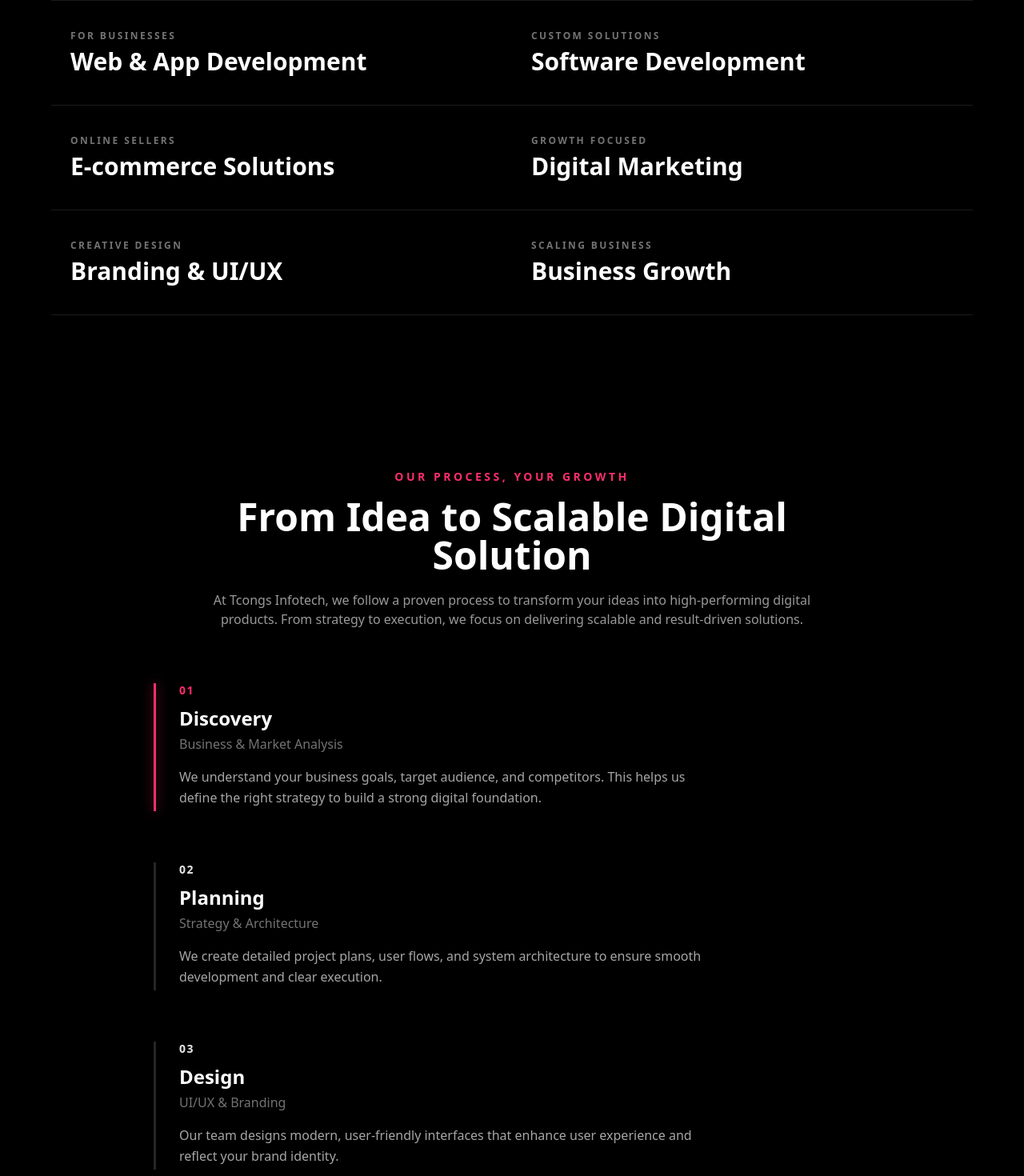
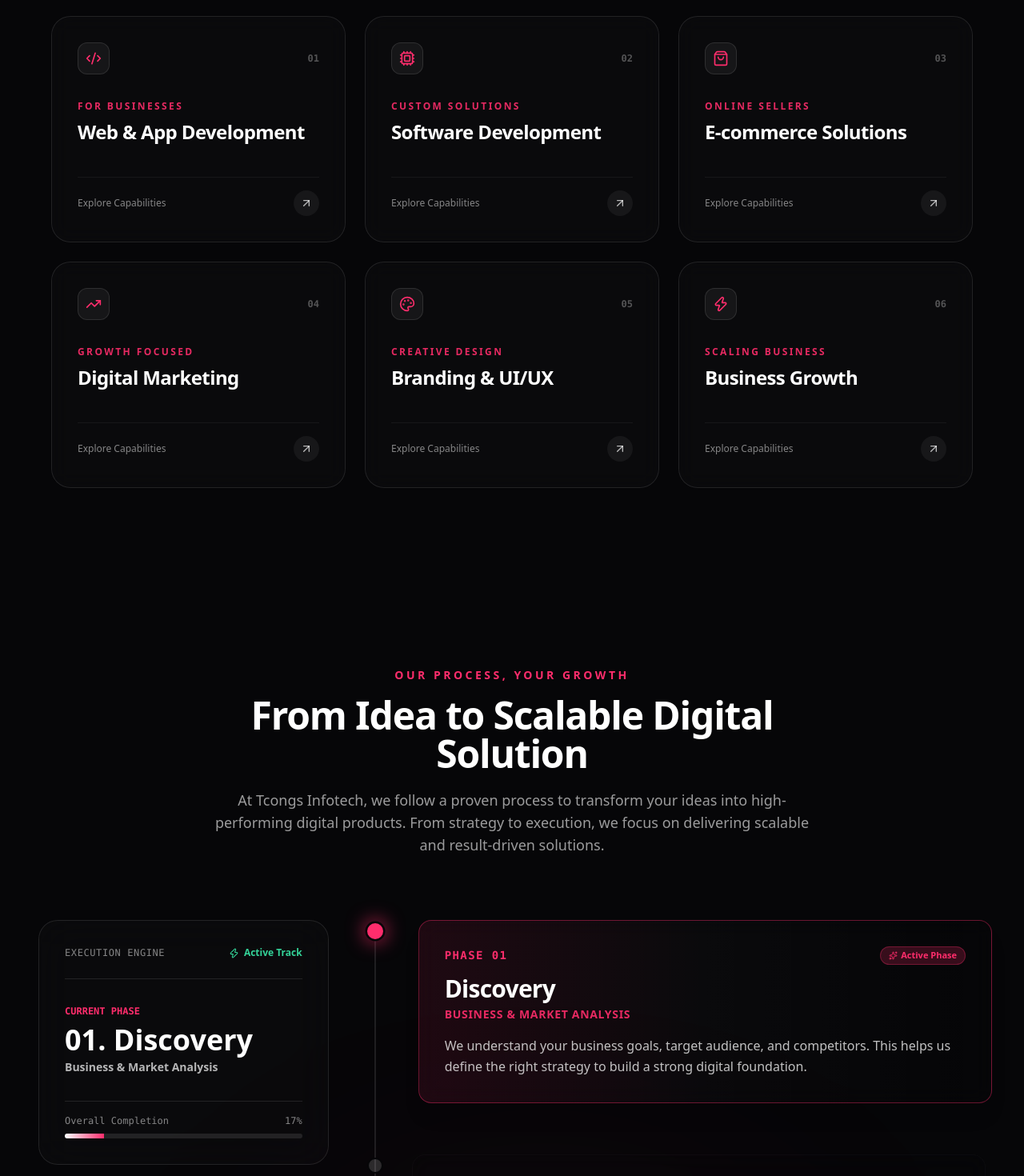
Before and after one commit to learning-processs/tcongsinfotech, a React (Vite) app in the folder client/: page / in a window 1280 px wide. Shown: the part 1220-2690 px from the top of the page at 80% size. Built offline with nearby package versions, Linux system fonts and the light colour scheme.

Commit message:
update ProcessSection and ServicesIntro UI components

```diff
--- a/client/src/components/ProcessSection.jsx
+++ b/client/src/components/ProcessSection.jsx
@@ -1,5 +1,6 @@
 import { useEffect, useRef, useState } from "react";
-import { motion } from "framer-motion";
+import { motion, AnimatePresence } from "framer-motion";
+import { Sparkles, ArrowRight, CheckCircle2, ShieldCheck, Zap } from "lucide-react";
 
 const GROUPS = [
   {
@@ -56,39 +57,60 @@ const ALL_STEPS = GROUPS.flatMap((g) => g.steps);
 
 function StepItem({ step, isActive, stepRef }) {
   return (
-    <div ref={stepRef} className="relative pl-8">
+    <div ref={stepRef} className="relative pl-10 sm:pl-14">
+      {/* Dynamic Animated Node Point */}
+      <div className="absolute left-0 top-1 flex items-center justify-center">
         <motion.div
           animate={{
+            scale: isActive ? 1.25 : 1,
             backgroundColor: isActive ? "#FF2D6C" : "rgba(255,255,255,0.15)",
-          boxShadow: isActive
-            ? "0 0 16px rgba(255,45,108,0.6)"
-            : "none",
+            boxShadow: isActive ? "0 0 20px rgba(255,45,108,0.8)" : "none",
+          }}
+          transition={{ duration: 0.3 }}
+          className="h-5 w-5 rounded-full border-2 border-[#060608] z-10"
+        />
+      </div>
+
+      {/* Dynamic Card Area */}
+      <motion.div
+        animate={{
+          opacity: isActive ? 1 : 0.45,
+          x: isActive ? 8 : 0,
         }}
         transition={{ duration: 0.4 }}
-        className="absolute left-0 top-1 h-full w-[3px]"
-      />
+        className={`rounded-2xl border p-6 sm:p-8 backdrop-blur-md transition-colors ${
+          isActive
+            ? "border-[#FF2D6C]/40 bg-gradient-to-r from-[#FF2D6C]/10 via-white/[0.02] to-transparent shadow-xl"
+            : "border-white/5 bg-white/[0.01]"
+        }`}
+      >
+        <div className="flex items-center justify-between">
+          <span className={`font-mono text-sm font-bold tracking-widest ${isActive ? "text-[#FF2D6C]" : "text-white/60"}`}>
+            PHASE {step.num}
+          </span>
+          {isActive && (
+            <motion.span
+              initial={{ opacity: 0, scale: 0.8 }}
+              animate={{ opacity: 1, scale: 1 }}
+              className="inline-flex items-center gap-1 rounded-full bg-[#FF2D6C]/20 px-2.5 py-0.5 text-[11px] font-semibold text-[#FF2D6C] border border-[#FF2D6C]/30"
+            >
+              <Sparkles size={11} /> Active Phase
+            </motion.span>
+          )}
+        </div>
 
-      <motion.span
-        animate={{
-          color: isActive ? "#FF2D6C" : "rgba(255,255,255,0.9)",
-        }}
-        transition={{ duration: 0.4 }}
-        className="text-sm font-bold tracking-widest"
-      >
-        {step.num}
-      </motion.span>
-
-      <h3 className="mt-2 text-2xl font-extrabold text-white">
+        <h3 className="mt-3 text-2xl sm:text-3xl font-extrabold text-white tracking-tight">
           {step.title}
         </h3>
 
-      <p className="mt-1 text-base text-white/45">
+        <p className="mt-1 text-sm font-semibold uppercase tracking-wider text-[#FF2D6C]/90">
           {step.subtitle}
         </p>
 
-      <p className="mt-4 max-w-2xl text-base leading-relaxed text-white/65">
+        <p className="mt-4 max-w-2xl text-base leading-relaxed text-white/75">
           {step.desc}
         </p>
+      </motion.div>
     </div>
   );
 }
@@ -108,7 +130,7 @@ export default function ProcessSection() {
         });
       },
       {
-        rootMargin: "-40% 0px -40% 0px",
+        rootMargin: "-35% 0px -35% 0px",
         threshold: 0,
       }
     );
@@ -120,9 +142,16 @@ export default function ProcessSection() {
     return () => observer.disconnect();
   }, []);
 
+  const activeData = ALL_STEPS[activeStep] || ALL_STEPS[0];
+
   return (
-    <section className="relative bg-black px-5 sm:px-8 lg:px-12 py-16 sm:py-24">
-      {/* Heading */}
+    <section className="relative overflow-hidden bg-[#060608] px-5 sm:px-8 lg:px-12 py-20 sm:py-28 text-white">
+      {/* Background Ambient Glow */}
+      <div className="pointer-events-none absolute inset-0">
+        <div className="absolute top-1/2 left-1/3 h-[500px] w-[500px] -translate-y-1/2 rounded-full bg-[#FF2D6C]/10 blur-[160px]" />
+      </div>
+
+      {/* Header */}
       <div className="mx-auto max-w-3xl text-center">
         <motion.p
           initial={{ opacity: 0, y: 12 }}
@@ -139,7 +168,7 @@ export default function ProcessSection() {
           whileInView={{ opacity: 1, y: 0 }}
           viewport={{ once: true }}
           transition={{ duration: 0.6, delay: 0.1 }}
-          className="mt-4 text-3xl sm:text-5xl font-extrabold leading-tight text-white"
+          className="mt-4 text-3xl sm:text-5xl font-extrabold leading-tight text-white tracking-tight"
         >
           From Idea to Scalable Digital Solution
         </motion.h2>
@@ -149,7 +178,7 @@ export default function ProcessSection() {
           whileInView={{ opacity: 1, y: 0 }}
           viewport={{ once: true }}
           transition={{ duration: 0.6, delay: 0.2 }}
-          className="mt-5 text-sm sm:text-base text-white/60"
+          className="mt-5 text-base sm:text-lg text-white/60 leading-relaxed"
         >
           At Tcongs Infotech, we follow a proven process to transform your
           ideas into high-performing digital products. From strategy to
@@ -158,11 +187,68 @@ export default function ProcessSection() {
         </motion.p>
       </div>
 
-      {/* Steps */}
-      <div className="mx-auto mt-16 max-w-4xl">
-        <div className="flex flex-col gap-16">
+      {/* Main Section Content Grid */}
+      <div className="mx-auto mt-20 max-w-7xl grid lg:grid-cols-12 gap-12 items-start">
+
+        {/* Left Sticky Progress Summary HUD (Desktop) */}
+        <div className="hidden lg:block lg:col-span-4 sticky top-28 rounded-3xl border border-white/10 bg-white/[0.02] p-8 backdrop-blur-xl">
+          <div className="flex items-center justify-between pb-6 border-b border-white/10">
+            <span className="text-xs font-mono uppercase tracking-wider text-white/50">Execution Engine</span>
+            <span className="flex items-center gap-1.5 text-xs font-semibold text-emerald-400">
+              <Zap size={13} /> Active Track
+            </span>
+          </div>
+
+          <div className="my-8">
+            <p className="text-xs text-[#FF2D6C] font-mono font-bold">CURRENT PHASE</p>
+            <AnimatePresence mode="wait">
+              <motion.div
+                key={activeData.num}
+                initial={{ opacity: 0, y: 10 }}
+                animate={{ opacity: 1, y: 0 }}
+                exit={{ opacity: 0, y: -10 }}
+                transition={{ duration: 0.25 }}
+              >
+                <h4 className="text-4xl font-black text-white mt-2">{activeData.num}. {activeData.title}</h4>
+                <p className="text-sm font-semibold text-white/70 mt-1">{activeData.subtitle}</p>
+              </motion.div>
+            </AnimatePresence>
+          </div>
+
+          {/* Dynamic Step Progress Meter */}
+          <div className="space-y-2 pt-4 border-t border-white/10">
+            <div className="flex justify-between text-xs font-mono text-white/50">
+              <span>Overall Completion</span>
+              <span>{Math.round(((activeStep + 1) / ALL_STEPS.length) * 100)}%</span>
+            </div>
+            <div className="h-1.5 w-full overflow-hidden rounded-full bg-white/10">
+              <motion.div
+                animate={{ width: `${((activeStep + 1) / ALL_STEPS.length) * 100}%` }}
+                transition={{ duration: 0.4 }}
+                className="h-full bg-gradient-to-r from-white to-[#FF2D6C]"
+              />
+            </div>
+          </div>
+        </div>
+
+        {/* Right Scrolling Dynamic Timeline */}
+        <div className="lg:col-span-8 relative">
+
+          {/* Continuous Vertical Timeline Track Line */}
+          <div className="absolute left-[9px] top-4 bottom-8 w-[2px] bg-white/10" />
+
+          {/* Active Dynamic Progress Filler Bar */}
+          <motion.div
+            animate={{
+              height: `${(activeStep / (ALL_STEPS.length - 1)) * 90}%`,
+            }}
+            transition={{ duration: 0.4 }}
+            className="absolute left-[9px] top-4 w-[2px] bg-gradient-to-b from-white via-[#FF2D6C] to-[#FF2D6C]"
+          />
+
+          <div className="flex flex-col gap-12 sm:gap-16">
             {GROUPS.map((group, groupIndex) => (
-            <div key={groupIndex} className="flex flex-col gap-16">
+              <div key={groupIndex} className="flex flex-col gap-12 sm:gap-16">
                 {group.steps.map((step, stepIndex) => {
                   const flatIndex = groupIndex * 2 + stepIndex;
 
@@ -182,6 +268,9 @@ export default function ProcessSection() {
               </div>
             ))}
           </div>
+
+        </div>
+
       </div>
     </section>
   );
--- a/client/src/components/ServicesIntro.jsx
+++ b/client/src/components/ServicesIntro.jsx
@@ -1,18 +1,31 @@
 import { motion } from "framer-motion";
-import { ArrowUpRight } from "lucide-react";
+import {
+  ArrowUpRight,
+  Code2,
+  Cpu,
+  ShoppingBag,
+  TrendingUp,
+  Palette,
+  Zap
+} from "lucide-react";
 
 const SERVICES = [
-  { label: "FOR BUSINESSES", title: "Web & App Development" },
-  { label: "CUSTOM SOLUTIONS", title: "Software Development" },
-  { label: "ONLINE SELLERS", title: "E-commerce Solutions" },
-  { label: "GROWTH FOCUSED", title: "Digital Marketing" },
-  { label: "CREATIVE DESIGN", title: "Branding & UI/UX" },
-  { label: "SCALING BUSINESS", title: "Business Growth" },
+  { label: "FOR BUSINESSES", title: "Web & App Development", icon: Code2 },
+  { label: "CUSTOM SOLUTIONS", title: "Software Development", icon: Cpu },
+  { label: "ONLINE SELLERS", title: "E-commerce Solutions", icon: ShoppingBag },
+  { label: "GROWTH FOCUSED", title: "Digital Marketing", icon: TrendingUp },
+  { label: "CREATIVE DESIGN", title: "Branding & UI/UX", icon: Palette },
+  { label: "SCALING BUSINESS", title: "Business Growth", icon: Zap },
 ];
 
 export default function ServicesIntro() {
   return (
-    <section className="relative bg-black px-5 sm:px-8 lg:px-12 py-16 sm:py-24">
+    <section className="relative overflow-hidden bg-[#060608] px-5 sm:px-8 lg:px-12 py-20 sm:py-28 text-white">
+      {/* Background Ambient Glow */}
+      <div className="pointer-events-none absolute inset-0">
+        <div className="absolute top-1/2 left-1/2 -z-10 h-[500px] w-[500px] -translate-x-1/2 -translate-y-1/2 rounded-full bg-[#FF2D6C]/10 blur-[160px]" />
+      </div>
+
       {/* Heading */}
       <div className="mx-auto max-w-3xl text-center">
         <motion.p
@@ -30,7 +43,7 @@ export default function ServicesIntro() {
           whileInView={{ opacity: 1, y: 0 }}
           viewport={{ once: true, amount: 0.4 }}
           transition={{ duration: 0.6, delay: 0.1 }}
-          className="mt-4 text-3xl sm:text-5xl font-extrabold leading-tight text-white"
+          className="mt-4 text-3xl sm:text-5xl font-extrabold leading-tight tracking-tight text-white"
         >
           Digital Solutions & Development Services
         </motion.h2>
@@ -40,62 +53,79 @@ export default function ServicesIntro() {
           whileInView={{ opacity: 1, y: 0 }}
           viewport={{ once: true, amount: 0.4 }}
           transition={{ duration: 0.6, delay: 0.2 }}
-          className="mt-4 text-sm sm:text-base text-white/60"
+          className="mt-4 text-base sm:text-lg text-white/60"
         >
           Scalable solutions for modern businesses
         </motion.p>
       </div>
 
-      {/* Service list grid */}
+      {/* Modern Interactive Bento Grid */}
       <div className="mx-auto mt-14 sm:mt-16 max-w-6xl">
-        <div className="grid grid-cols-1 sm:grid-cols-2">
-          {SERVICES.map((service, i) => (
+        <div className="grid grid-cols-1 md:grid-cols-2 lg:grid-cols-3 gap-6">
+          {SERVICES.map((service, i) => {
+            const Icon = service.icon;
+            const indexFormatted = String(i + 1).padStart(2, "0");
+
+            return (
               <motion.div
                 key={service.title}
                 initial={{ opacity: 0, y: 24 }}
                 whileInView={{ opacity: 1, y: 0 }}
-              viewport={{ once: true, amount: 0.3 }}
-              transition={{ duration: 0.5, delay: (i % 2) * 0.1 + Math.floor(i / 2) * 0.08 }}
+                viewport={{ once: true, amount: 0.2 }}
+                transition={{
+                  duration: 0.5,
+                  delay: (i % 3) * 0.1,
+                }}
                 whileHover="hover"
-              className="group relative cursor-pointer border-t border-white/10 py-7 sm:py-9 px-1 sm:px-6 last:border-b sm:[&:nth-last-child(2)]:border-b"
+                className="group relative cursor-pointer overflow-hidden rounded-3xl border border-white/10 bg-white/[0.02] p-7 sm:p-8 backdrop-blur-md transition-all duration-300 hover:border-[#FF2D6C]/40 hover:bg-gradient-to-b hover:from-[#FF2D6C]/10 hover:to-transparent hover:shadow-2xl hover:shadow-[#FF2D6C]/10 flex flex-col justify-between"
               >
-              {/* Hover background sweep */}
+                {/* Background Glow Orb on Hover */}
                 <motion.div
                   variants={{
-                  hover: { opacity: 1 },
+                    hover: { opacity: 1, scale: 1 },
                   }}
-                initial={{ opacity: 0 }}
+                  initial={{ opacity: 0, scale: 0.8 }}
                   transition={{ duration: 0.3 }}
-                className="pointer-events-none absolute inset-0 bg-gradient-to-r from-[#FF2D6C]/10 via-transparent to-transparent"
+                  className="pointer-events-none absolute -top-12 -right-12 h-32 w-32 rounded-full bg-[#FF2D6C]/20 blur-2xl"
                 />
 
-              <div className="relative z-10 flex items-center justify-between gap-4">
+                {/* Top Header Row */}
                 <div>
-                  <p className="text-[11px] sm:text-xs font-semibold tracking-[0.2em] text-white/45">
+                  <div className="flex items-center justify-between">
+                    <div className="flex h-10 w-10 items-center justify-center rounded-xl bg-white/5 border border-white/10 text-[#FF2D6C] transition-colors group-hover:bg-[#FF2D6C] group-hover:text-white">
+                      <Icon size={20} />
+                    </div>
+                    <span className="font-mono text-xs font-bold text-white/30 group-hover:text-[#FF2D6C] transition-colors">
+                      {indexFormatted}
+                    </span>
+                  </div>
+
+                  {/* Service Metadata */}
+                  <p className="mt-8 text-[11px] sm:text-xs font-semibold tracking-[0.2em] text-[#FF2D6C]/90 uppercase">
                     {service.label}
                   </p>
-                  <motion.h3
-                    variants={{ hover: { x: 8 } }}
-                    transition={{ duration: 0.3, ease: "easeOut" }}
-                    className="mt-1.5 text-xl sm:text-3xl font-extrabold text-white"
-                  >
+
+                  <h3 className="mt-2 text-2xl font-bold text-white tracking-tight group-hover:text-white transition-colors">
                     {service.title}
-                  </motion.h3>
+                  </h3>
                 </div>
 
-                <motion.span
+                {/* Bottom Interactive Arrow Bar */}
+                <div className="mt-10 pt-4 border-t border-white/5 flex items-center justify-between text-xs font-medium text-white/50 group-hover:text-white transition-colors">
+                  <span>Explore Capabilities</span>
+                  <motion.div
                     variants={{
-                    hover: { opacity: 1, scale: 1, rotate: 45 },
+                      hover: { x: 3, y: -3, scale: 1.1 },
                     }}
-                  initial={{ opacity: 0, scale: 0.6, rotate: 0 }}
-                  transition={{ duration: 0.3, ease: "easeOut" }}
-                  className="flex h-10 w-10 sm:h-12 sm:w-12 shrink-0 items-center justify-center rounded-full bg-[#FF2D6C] text-white"
+                    transition={{ duration: 0.2 }}
+                    className="flex h-8 w-8 items-center justify-center rounded-full bg-white/5 text-white/70 group-hover:bg-[#FF2D6C] group-hover:text-white"
                   >
-                  <ArrowUpRight size={18} />
-                </motion.span>
+                    <ArrowUpRight size={16} />
+                  </motion.div>
                 </div>
               </motion.div>
-          ))}
+            );
+          })}
         </div>
       </div>
     </section>
```
Lines whose indentation alone changed are shown as unchanged.
